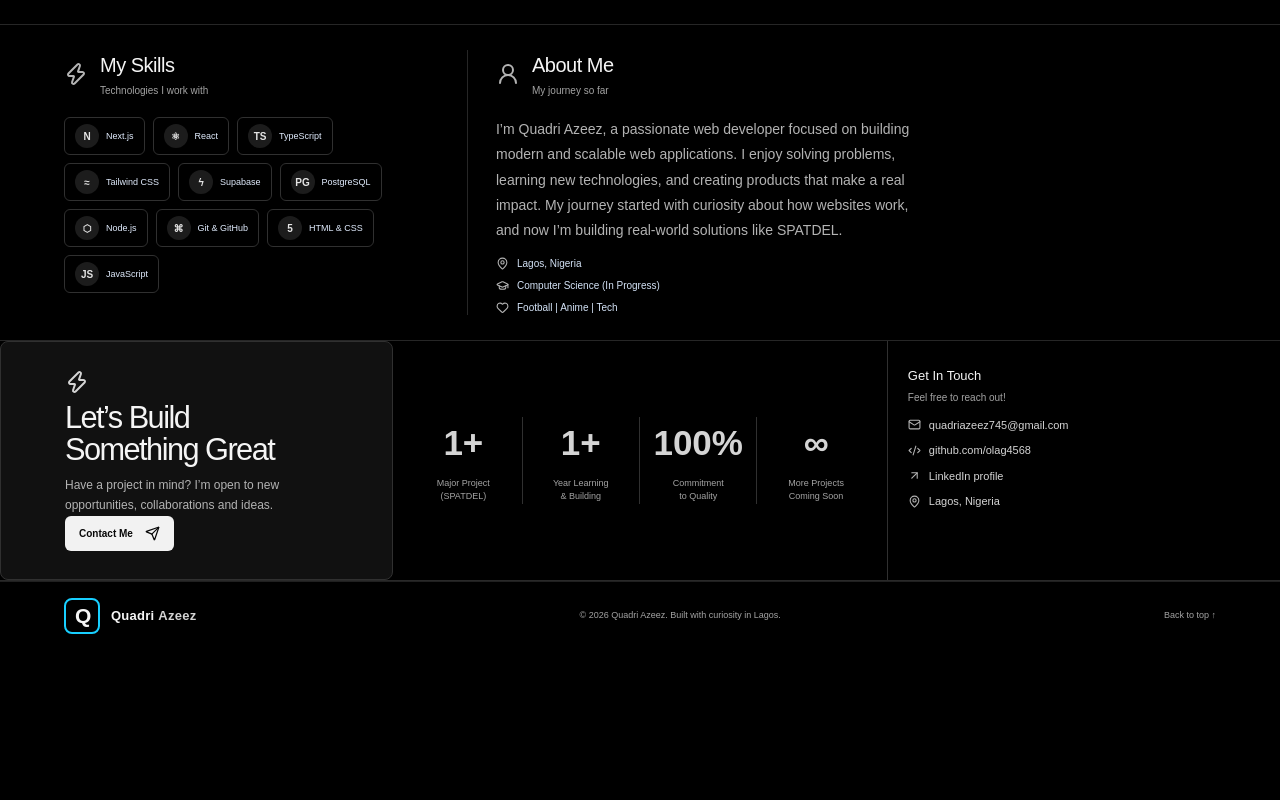
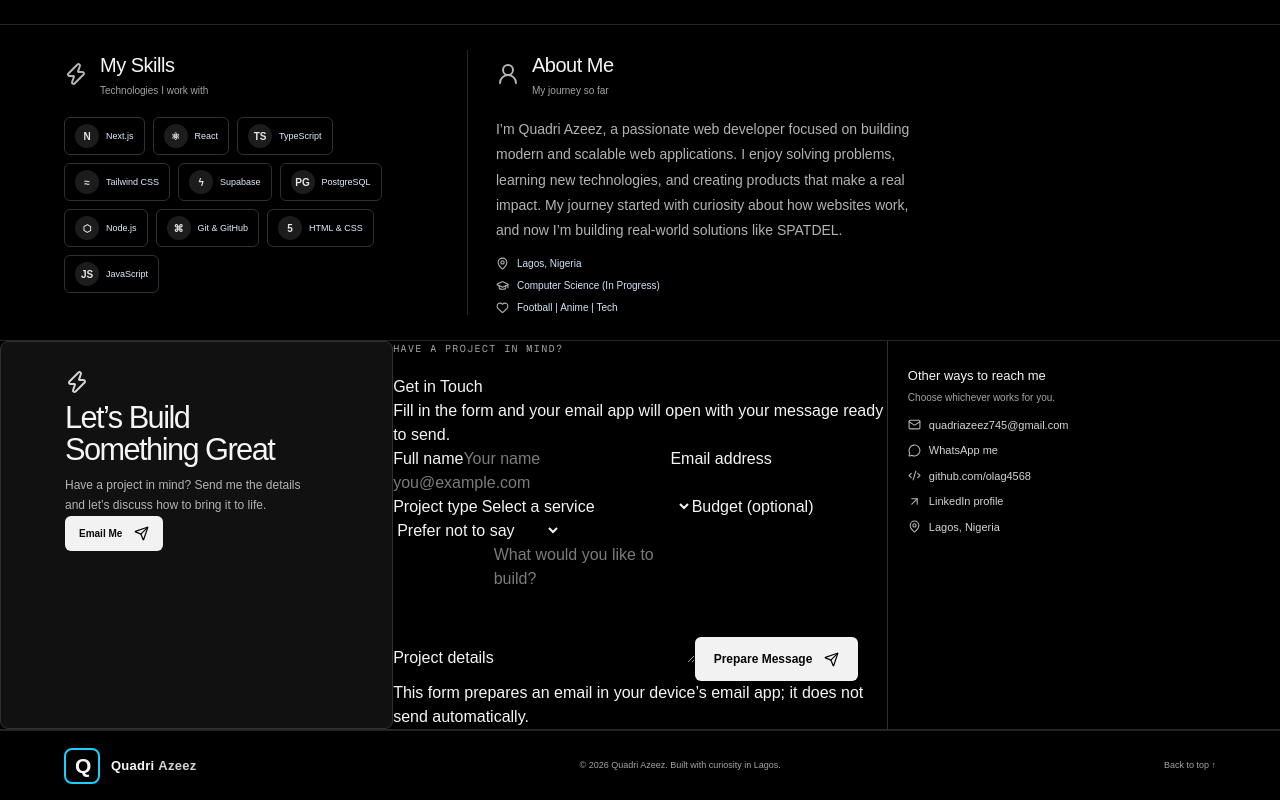
Before and after one commit to olag4568/my-portfolio, a Next.js app: page / in a window 1280 px wide. Shown: the part 1009-1809 px from the top of the page. Before the commit the page ends 1660 px from the top, so only its background shows below. Built offline with nearby package versions, Linux system fonts and the light colour scheme.

Commit message:
Improve portfolio contact form and add WhatsApp

```diff
--- a/src/app/page.tsx
+++ b/src/app/page.tsx
@@ -1,13 +1,49 @@
 "use client";
 
+import { useState } from "react";
 import { motion } from "framer-motion";
 import {
   ArrowRight, ArrowUpRight, CheckCircle2, Code2,
   Download, GraduationCap, Heart, Home, Mail, MapPin,
-  Menu, Send, Sparkles, UserRound, Zap,
+  Menu, Send, Sparkles, UserRound, Zap, MessageCircle as MessageCircleIcon,
 } from "lucide-react";
 
 const skills = ["Next.js", "React", "TypeScript", "Tailwind CSS", "Supabase", "PostgreSQL", "Node.js", "Git & GitHub", "HTML & CSS", "JavaScript"];
+
+
+function ContactForm() {
+  const [status, setStatus] = useState("");
+  function handleSubmit(event: React.FormEvent<HTMLFormElement>) {
+    event.preventDefault();
+    const form = event.currentTarget;
+    const data = new FormData(form);
+    const name = String(data.get("name") || "").trim();
+    const email = String(data.get("email") || "").trim();
+    const project = String(data.get("project") || "").trim();
+    const budget = String(data.get("budget") || "").trim();
+    const details = String(data.get("details") || "").trim();
+    const subject = encodeURIComponent(`Portfolio enquiry: ${project}`);
+    const body = encodeURIComponent(`Hi Quadri,\n\nMy name is ${name}.\nMy email: ${email}\nProject type: ${project}\nBudget: ${budget || "Not specified"}\n\nProject details:\n${details}\n\nSent from your portfolio contact form.`);
+    window.location.href = `mailto:quadriazeez745@gmail.com?subject=${subject}&body=${body}`;
+    setStatus("Your email app should open with the message prepared. Please send it from there.");
+  }
+  return (
+    <form className="contact-form" onSubmit={handleSubmit}>
+      <div className="contact-fields-two">
+        <label>Full name<input name="name" autoComplete="name" placeholder="Your name" required /></label>
+        <label>Email address<input name="email" type="email" autoComplete="email" placeholder="you@example.com" required /></label>
+      </div>
+      <div className="contact-fields-two">
+        <label>Project type<select name="project" required defaultValue=""><option value="" disabled>Select a service</option><option>Business website</option><option>Web application</option><option>E-commerce website</option><option>Bug fixing or improvements</option><option>Other project</option></select></label>
+        <label>Budget (optional)<select name="budget" defaultValue=""><option value="">Prefer not to say</option><option>Under ₦100,000</option><option>₦100,000–₦300,000</option><option>₦300,000–₦700,000</option><option>₦700,000+</option><option>To be discussed</option></select></label>
+      </div>
+      <label>Project details<textarea name="details" rows={5} placeholder="What would you like to build?" required /></label>
+      <button className="primary-button contact-submit" type="submit">Prepare Message <Send size={15}/></button>
+      {status && <p className="contact-form-status" role="status">{status}</p>}
+      <p className="contact-form-note">This form prepares an email in your device’s email app; it does not send automatically.</p>
+    </form>
+  );
+}
 
 export default function HomePage() {
   return (
@@ -33,7 +69,7 @@ export default function HomePage() {
       <div className="project-mockup"><div className="mockup-window"><div className="mockup-top"><span>● SPATDEL</span><span>Homes　Community　Explore</span><b>Get Started</b></div><div className="mockup-content"><div><small>FIND YOUR NEXT HOME</small><h3>Find Your<br/>Next Home in Ijegun</h3><p>Discover homes and opportunities around your community.</p><div className="mock-search">⌕　Search properties in Ijegun</div><div className="mock-tiles"><span>⌂<small>For Rent</small></span><span>⌂<small>For Sale</small></span><span>♧<small>Community</small></span></div></div><div className="mock-map"><MapPin size={34}/><span>IJEGUN, LAGOS</span></div></div></div><div className="mock-phone"><div className="phone-notch"/><small>SPATDEL</small><h4>Find Your Next Home</h4><div className="phone-map"><MapPin size={24}/></div><div className="phone-line"/><div className="phone-line short"/></div></div></div></section>
       <section className="skills-about section-pad"><div className="skills-panel" id="skills"><div className="small-section-title"><Zap/><div><h2>My Skills</h2><p>Technologies I work with</p></div></div><div className="skill-grid">{skills.map((skill,i)=><span className="skill-chip" key={skill}><i>{["N","⚛","TS","≈","ϟ","PG","⬡","⌘","5","JS"][i]}</i>{skill}</span>)}</div></div>
       <div className="about-panel" id="about"><div className="small-section-title"><UserRound/><div><h2>About Me</h2><p>My journey so far</p></div></div><p>I’m Quadri Azeez, a passionate web developer focused on building modern and scalable web applications. I enjoy solving problems, learning new technologies, and creating products that make a real impact. My journey started with curiosity about how websites work, and now I’m building real-world solutions like SPATDEL.</p><ul><li><MapPin/> Lagos, Nigeria</li><li><GraduationCap/> Computer Science (In Progress)</li><li><Heart/> Football | Anime | Tech</li></ul></div><div className="dream-card"><Sparkles size={27}/><span>Better Code.<br/>Bigger Dreams.</span><Code2 size={28}/></div></section>
-      <section className="contact-band section-pad" id="contact"><div className="contact-pitch"><Zap/><h2>Let’s Build<br/>Something Great</h2><p>Have a project in mind? I’m open to new opportunities, collaborations and ideas.</p><a className="primary-button" href="mailto:quadriazeez745@gmail.com">Contact Me <Send size={15}/></a></div><div className="stats"><div><b>1+</b><span>Major Project<br/>(SPATDEL)</span></div><div><b>1+</b><span>Year Learning<br/>& Building</span></div><div><b>100%</b><span>Commitment<br/>to Quality</span></div><div><b>∞</b><span>More Projects<br/>Coming Soon</span></div></div><div className="contact-details"><h3>Get In Touch</h3><p>Feel free to reach out!</p><a href="mailto:quadriazeez745@gmail.com"><Mail/> quadriazeez745@gmail.com</a><a href="https://github.com/olag4568" target="_blank" rel="noreferrer"><Code2/> github.com/olag4568</a><a href="https://www.linkedin.com/" target="_blank" rel="noreferrer"><ArrowUpRight/> LinkedIn profile</a><span><MapPin/> Lagos, Nigeria</span></div></section>
+      <section className="contact-band section-pad" id="contact"><div className="contact-pitch"><Zap/><h2>Let’s Build<br/>Something Great</h2><p>Have a project in mind? Send me the details and let’s discuss how to bring it to life.</p><a className="primary-button" href="mailto:quadriazeez745@gmail.com">Email Me <Send size={15}/></a></div><div className="contact-form-wrap"><div className="contact-form-heading"><p className="eyebrow">HAVE A PROJECT IN MIND?</p><h2>Get in Touch</h2><p>Fill in the form and your email app will open with your message ready to send.</p></div><ContactForm /></div><div className="contact-details"><h3>Other ways to reach me</h3><p>Choose whichever works for you.</p><a href="mailto:quadriazeez745@gmail.com"><Mail/> quadriazeez745@gmail.com</a><a href="https://wa.me/2348035833564" target="_blank" rel="noreferrer"><MessageCircleIcon/> WhatsApp me</a><a href="https://github.com/olag4568" target="_blank" rel="noreferrer"><Code2/> github.com/olag4568</a><a href="https://www.linkedin.com/" target="_blank" rel="noreferrer"><ArrowUpRight/> LinkedIn profile</a><span><MapPin/> Lagos, Nigeria</span></div></section>
       <footer className="footer section-pad"><a href="#home" className="brand"><span className="brand-mark">Q<span>.</span></span><span className="brand-name">Quadri <b>Azeez</b></span></a><p>© 2026 Quadri Azeez. Built with curiosity in Lagos.</p><a href="#home">Back to top ↑</a></footer>
     </main>
   );
```
